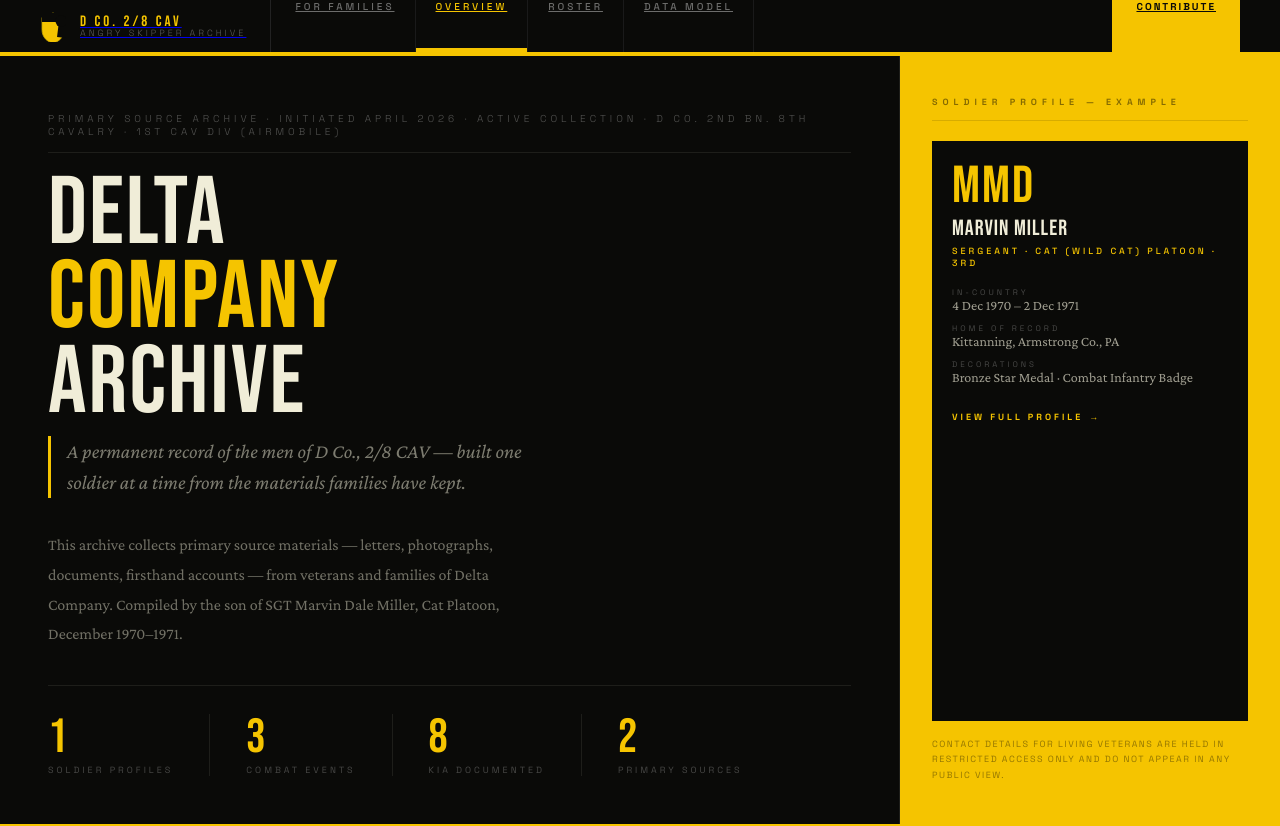
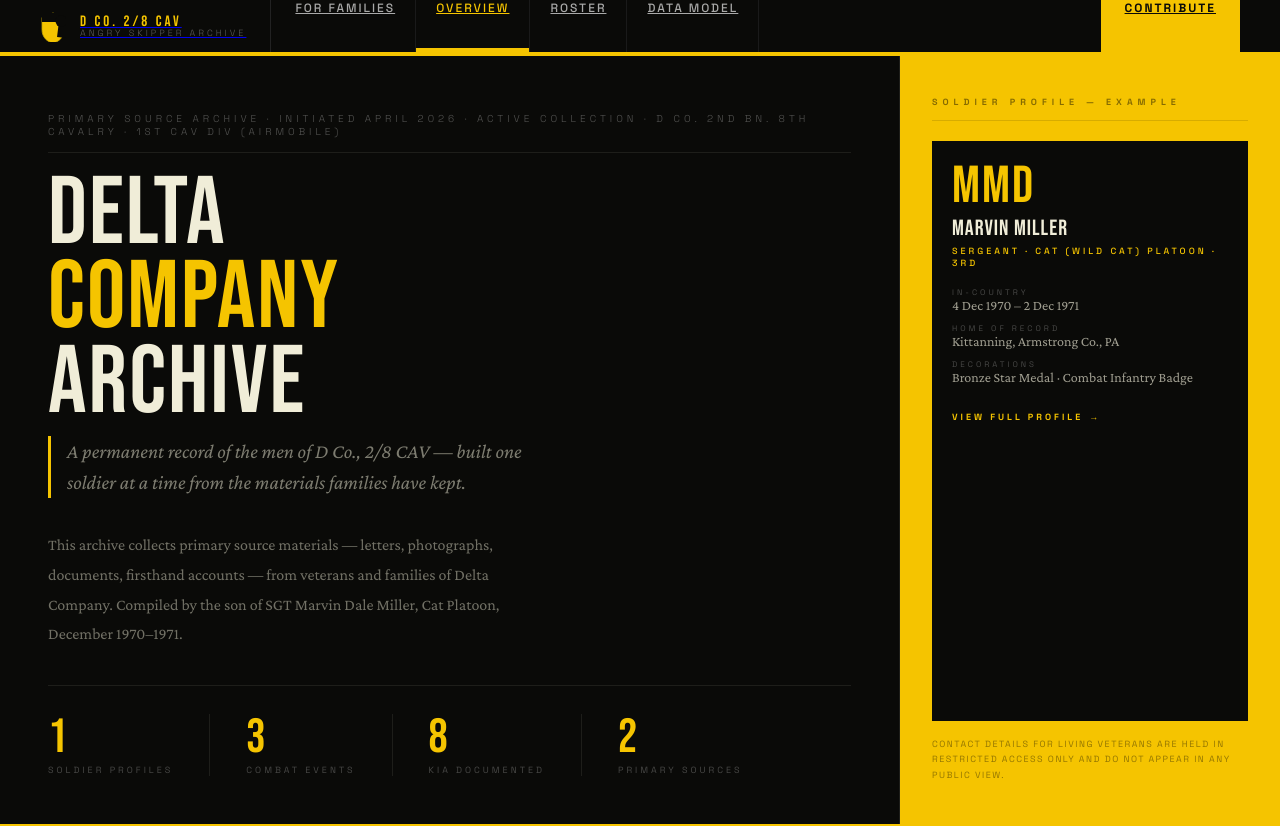
Before and after one commit to authormsmiller/d281staircav, an Eleventy site: page site/index.njk in a window 1280 px wide. Shown: the top 826 px of the page. Built offline with nearby package versions, Linux system fonts and the light colour scheme; Eleventy itself is replaced by a stand-in of ours; files that its build step writes are made by us from their sources.

Commit message:
Update main.css

```diff
--- a/site/assets/css/main.css
+++ b/site/assets/css/main.css
@@ -56,8 +56,9 @@ body {
 }
 .nav-btn {
   font-family: 'Space Grotesk', sans-serif; font-weight: 500;
-  font-size: 10px; letter-spacing: 3px; text-transform: uppercase;
-  color: rgba(255,255,255,0.4);
+  font-size: 12px; letter-spacing: 2px; text-transform: uppercase;
+  color: rgba(255,255,255,0.65);
+  display: flex; align-items: center
   background: transparent; border: none; border-right: 1px solid #1a1a1a;
   padding: 0 20px; cursor: pointer;
   transition: color 0.15s, background 0.15s;
```
